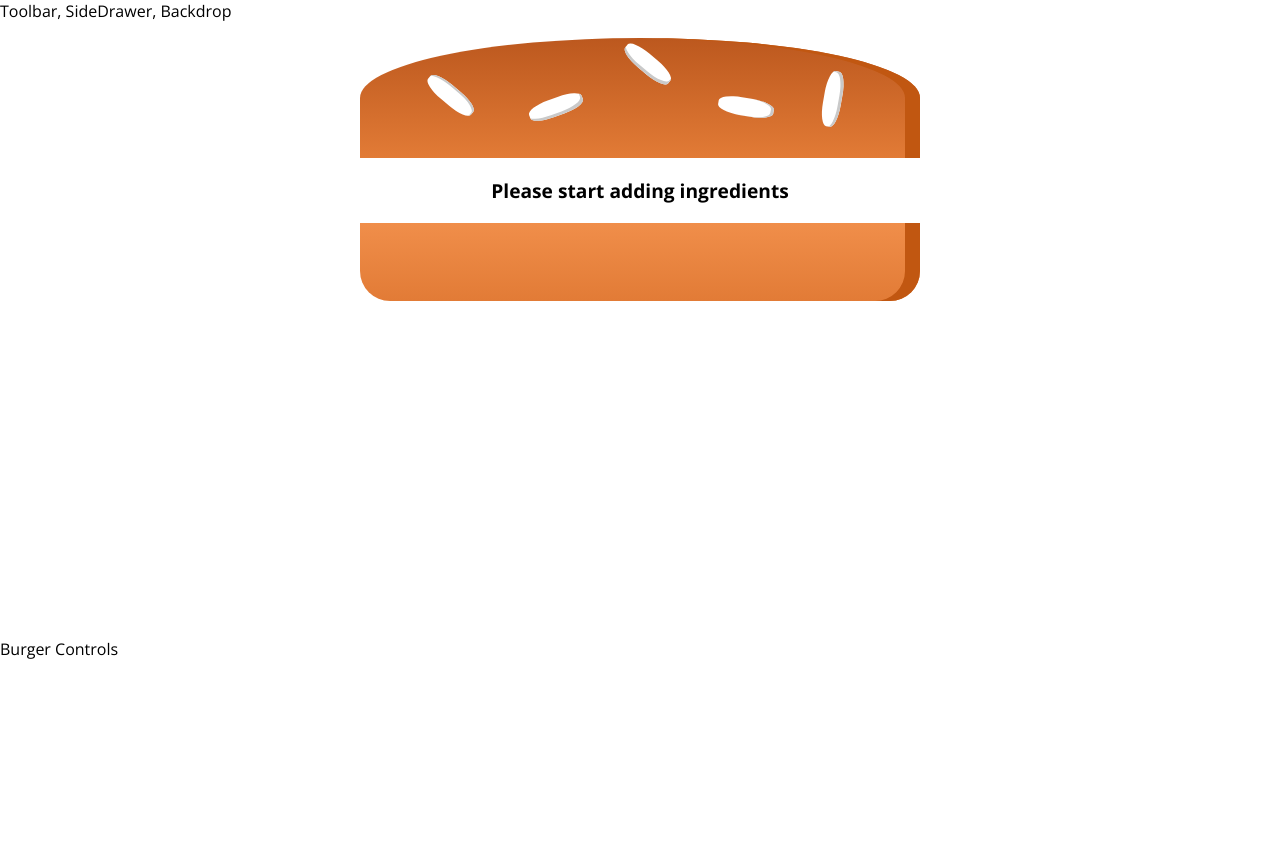
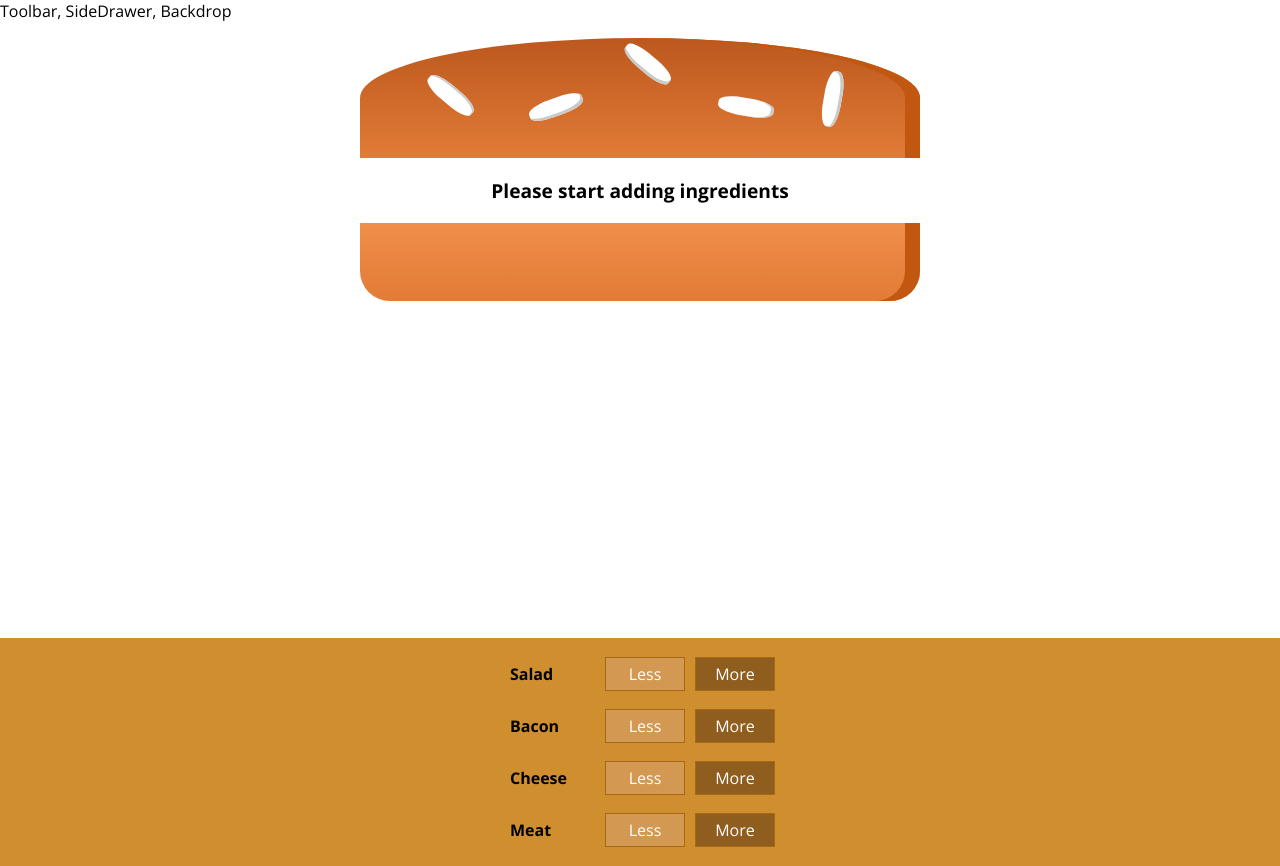
Before and after one commit to robin3317/Burger-House-BD, a React app: page / in a window 1280 px wide. Before the commit the page ends 800 px from the top, so only its background shows below. Built offline with nearby package versions, Linux system fonts and the light colour scheme.

Commit message:
outputting multiple buildcontrols

```diff
--- a/src/components/Burger/BuildControls/BuildControls.js
+++ b/src/components/Burger/BuildControls/BuildControls.js
@@ -1,4 +1,17 @@
 import React from "react";
+import classes from "./BuildControls.css";
+import BuildControl from "./BuildControl/BuildControl";
 
-const buildControls = props => <div />;
+const controls = [
+  { label: "Salad", type: "salad" },
+  { label: "Bacon", type: "bacon" },
+  { label: "Cheese", type: "cheese" },
+  { label: "Meat", type: "meat" }
+];
+
+const buildControls = props => (
+  <div className={classes.BuildControls}>
+    {controls.map(ctrl => <BuildControl key={ctrl.label} label={ctrl.label} />)}
+  </div>
+);
 export default buildControls;
--- a/src/containers/BurgerBuilder/BurgerBuilder.js
+++ b/src/containers/BurgerBuilder/BurgerBuilder.js
@@ -1,6 +1,7 @@
 import React, { Component } from "react";
 import Aux from "../../hoc/Auxi";
 import Burger from "../../components/Burger/Burger";
+import BuildControls from "../../components/Burger/BuildControls/BuildControls";
 
 class BurgerBuilder extends Component {
   state = {
@@ -15,7 +16,7 @@
     return (
       <Aux>
         <Burger ingredients={this.state.ingredients} />
-        <div>Burger Controls</div>
+        <BuildControls />
       </Aux>
     );
   }
```
